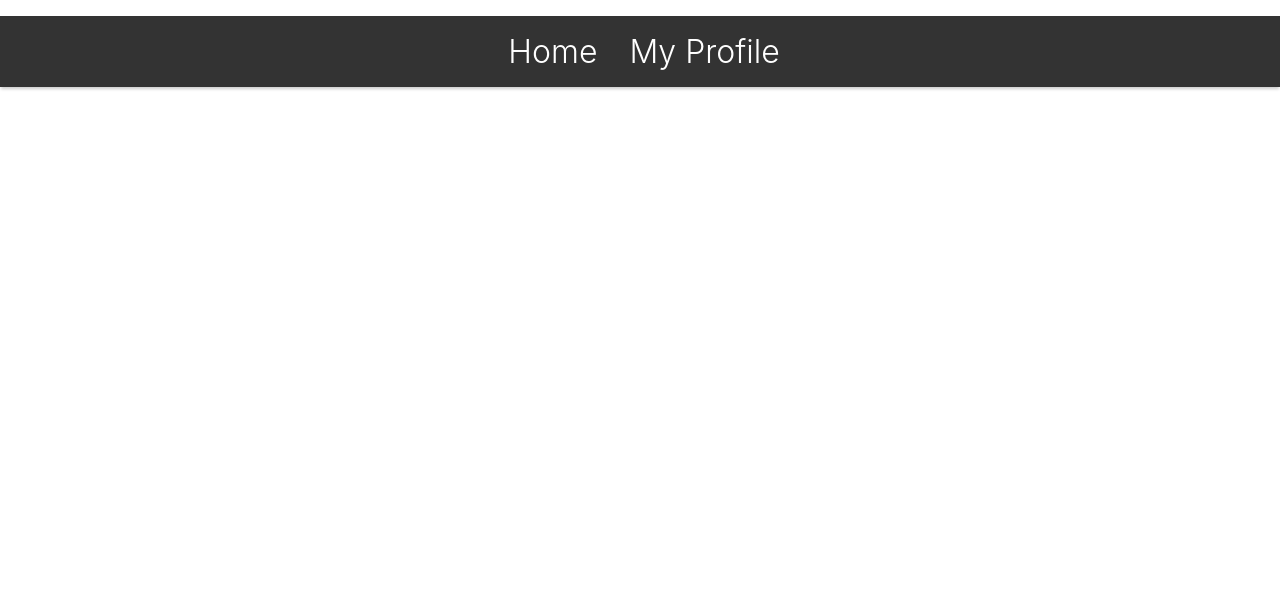
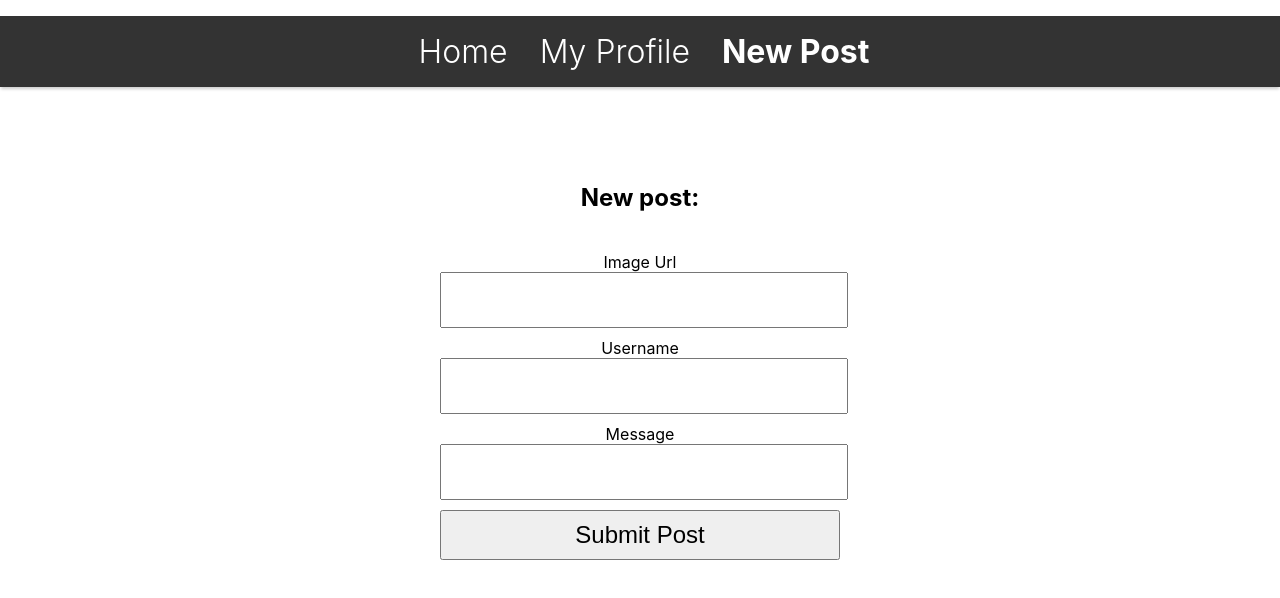
Before and after one commit to yipdamon/ITEC4012_Final_Social_App, a React (Create React App) app: page /new in a window 1280 px wide. Shown: the top 598 px of the page. Built offline with nearby package versions, Linux system fonts and the light colour scheme; no server answers.

Commit message:
add post, styling

```diff
--- a/src/App.js
+++ b/src/App.js
@@ -8,6 +8,7 @@
 import { HomePage } from './components/pages/HomePage';
 import { ProfilePage } from './components/pages/ProfilePage';
 import { LoginPage } from './components/pages/LoginPage';
+import { NewPostPage } from './components/pages/NewPostPage';
 
 function App() {
   return (
@@ -27,6 +28,9 @@
           <Route path="/login">
             <LoginPage/>
           </Route>
+          <Route path="/new">
+            <NewPostPage/>
+          </Route>
         </Switch>
       </Router>
     </div>
--- a/src/components/Navbar/index.jsx
+++ b/src/components/Navbar/index.jsx
@@ -17,7 +17,10 @@
                     </NavLink>
                 </li>
                 <li>
-                    <NavLink activeClassName="nav-selected" to="/profile"> My Profile</NavLink>
+                    <NavLink activeClassName="nav-selected" to="/profile">My Profile</NavLink>
+                </li>
+                <li>
+                    <NavLink activeClassName="nav-selected" to="/new"> New Post </NavLink>
                 </li>
                 <li>
                     <Logout />
--- a/src/components/SocialItem/index.jsx
+++ b/src/components/SocialItem/index.jsx
@@ -4,14 +4,17 @@
 
 export const SocialItem = (props) => {
 
-    const {text, user} = props;
+    const {image, text, user} = props;
 
     const globalState = useContext(SocialsOrderContext);
 
     return (
         <div className="social">
-            <p className="social-text"> {text} </p>
-            <p className="social-user"> {user} </p>
+            <img className="social-photo" src={image} alt={text + user + "photo"} />
+            <div className='social-text'>
+                <p className="social-user"> @{user} </p>
+                <p className="social-text"> {text} </p>
+            </div>
         </div>
     )
 }
--- a/src/components/SocialItem/styles.css
+++ b/src/components/SocialItem/styles.css
@@ -1,14 +1,31 @@
 .social{
-    padding: 10px;
+    padding: 20px;
     background-color: rgba(218, 218, 218, 0.8);;
-    /* box-shadow: 0 3px 3px -1px rgba(0, 0, 0, 0.2); */
-    border: 1px solid #2f3336;
+    margin: 10px;
+    margin-left: auto;
+    margin-right: auto;
+    border: 1px solid #757575;
+    display: flex;
+    border-radius: 50px;
+}
+
+.social-photo{
+    max-width: 20%;
+    border-radius: 40px;
 }
 
 .social-text{
-    color: #ff4040;
+    margin-left: auto;
 }
 
 .social-user{
-    color: #2d9ef5;
+    color: #757575;
+    margin-left: 10px;
+    font-size: 1rem;
 }
+
+.social-text{
+    color: #000000;
+    margin-left: 20px;
+    font-size: 2rem;
+}
--- a/src/components/pages/HomePage/index.jsx
+++ b/src/components/pages/HomePage/index.jsx
@@ -59,7 +59,7 @@
       <div className="socials-container">
       {
         socials.map((social) => (
-          <SocialItem text={social.text.stringValue} user={social.user.stringValue} ></SocialItem>
+          <SocialItem image={social.image.stringValue} text={social.text.stringValue} user={social.user.stringValue} ></SocialItem>
         ))
       }
 
--- a/src/components/pages/HomePage/styles.css
+++ b/src/components/pages/HomePage/styles.css
@@ -4,8 +4,9 @@
 
 .socials-container {
     display: flex;
-    flex-direction: column-reverse;
-    flex-wrap: wrap;
+    flex-direction: column;
+    max-width: 50%;
+    margin: auto;
 }
 
 .socials-title{
--- /dev/null
+++ b/src/components/pages/NewPostPage/index.jsx
@@ -0,0 +1,71 @@
+import { useForm } from "react-hook-form";
+import { useHistory } from "react-router-dom";
+
+import "./styles.css";
+import { useState } from "react";
+
+export const NewPostPage = () => {
+
+    const { register, handleSubmit } = useForm();
+    const history = useHistory();
+
+    const submitSocial = async (formVals) => {
+        const formattedData = {
+            fields: {
+                image: {
+                    stringValue: formVals.image
+                },
+                user: {
+                    stringValue: formVals.user
+                },
+                text: {
+                    stringValue: formVals.text
+                },
+            }
+        }
+
+        console.log(formVals, formattedData);
+            try {
+                const response = await fetch('https://firestore.googleapis.com/v1/projects/itec4012-final-a164f/databases/(default)/documents/socials/',
+                {
+                    headers: {'Content-Type': 'application/json'},
+                    method: "POST",
+                    body: JSON.stringify(formattedData)
+                })
+                history.push('/');
+            } catch (error) {
+                    console.log("Error", error);
+            }
+    };
+
+    return (
+        <div className="socials-page">
+            <form className="form-layout" onSubmit={handleSubmit(submitSocial)}>
+                <h2>New post: </h2>
+                <br />
+
+                <label htmlFor="image"> Image Url </label>
+                <input
+                    {...register("image")}
+                    name="image"
+                    required
+                />
+
+                <label htmlFor="user"> Username </label>
+                <input
+                {...register("user")}
+                name="user"
+                required/>
+
+                <label htmlFor="text"> Message </label>
+                <input
+                    {...register("text")}
+                    name="text"
+                    required type="text" />
+
+            <input type="submit" value="Submit Post" />
+            <br />
+            </form>
+        </div>
+    );
+};
```
Also changed, not shown: src/components/pages/NewPostPage/styles.css (added).
